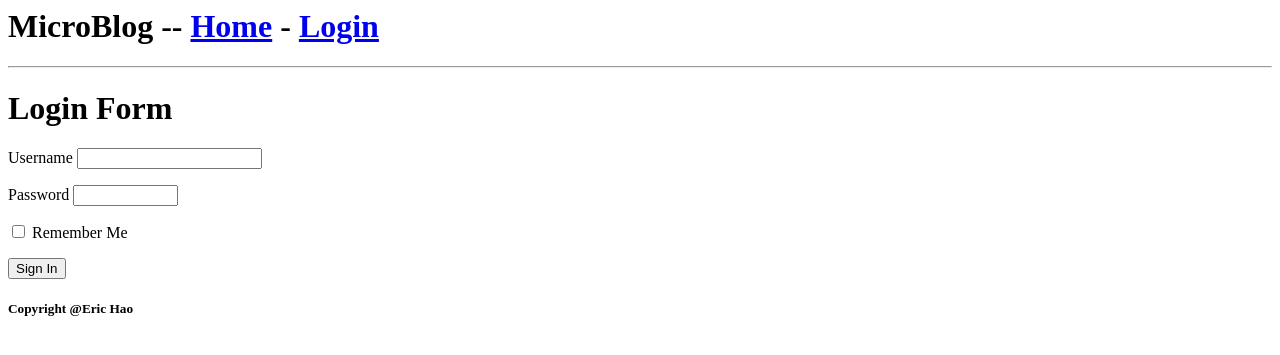
After one commit to hhao99/flask-microblog-t1, a Flask app: page /login in a window 1280 px wide. The commit adds this page. Shown: the top 355 px of the page. Run offline with Flask 2, Linux system fonts and the light colour scheme.

Commit message:
login form

```diff
--- a/app/__init__.py
+++ b/app/__init__.py
@@ -1,4 +1,6 @@
 from flask import Flask, render_template
+from app.config import Config
 app = Flask(__name__)
+app.config.from_object(Config)
 
 from app import routes
--- /dev/null
+++ b/app/config.py
@@ -0,0 +1,4 @@
+import os
+
+class Config(object):
+    SECRET_KEY = os.environ.get('SECRET_KEY') or 'do-not-guest-the-key'
--- /dev/null
+++ b/app/forms.py
@@ -0,0 +1,9 @@
+from flask_wtf import FlaskForm
+from wtforms import StringField, PasswordField, BooleanField, SubmitField
+from wtforms.validators import DataRequired
+
+class LoginForm(FlaskForm):
+    username = StringField('Username',validators=[DataRequired()])
+    password = PasswordField('Password',validators=[DataRequired()])
+    remember_me = BooleanField('Remember Me')
+    submit = SubmitField('Sign In')
--- a/app/routes.py
+++ b/app/routes.py
@@ -1,7 +1,16 @@
 from app import app
-from flask import render_template
+from flask import render_template,flash, redirect
+from app.forms import LoginForm
 
 @app.route("/")
 @app.route("/index")
 def index():
     return render_template("index.html",name="Eric")
+
+@app.route("/login", methods=["GET","POST"])
+def login():
+    form = LoginForm()
+    if form.validate_on_submit():
+        flash('Login requested for user {}, remember_me={}'.format(form.username.data, form.remember_me.data))
+        return redirect('/index')
+    return render_template("login.html",form=form)
--- a/app/templates/base.html
+++ b/app/templates/base.html
@@ -4,9 +4,23 @@
     </head>
     <body>
         <div>
-            <h1>MicroBlog -- <a href="/index">Home</a></h1>
+            <h1>
+                MicroBlog --
+                <a href="{{ url_for('index') }}">Home</a> -
+                <a href="{{ url_for('login') }}">Login</a>
+            </h1>
         </div>
         <hr/>
+
+        {% with messages = get_flashed_messages() %}
+        {% if messages %}
+        <ul>
+            {% for message in messages %}
+            <li> {{message}}</li>
+            {% endfor %}
+        </ul>
+        {% endif %}
+        {% endwith %}
         {% block content %} {% endblock %}
 
         <div>
--- /dev/null
+++ b/app/templates/login.html
@@ -0,0 +1,31 @@
+{% extends "base.html" %}
+{% block content %}
+
+<div>
+    <h1> Login Form</h1>
+    <form action="/login" method="post" novalidate>
+        {{ form.hidden_tag() }}
+        <p>
+            {{form.username.label}}
+            {{form.username(size=20)}}
+            {% for error in form.username.errors %}
+            <span style="color: red;">{{error}}</span>
+            {% endfor %}
+        </p>
+        <p>
+            {{form.password.label}}
+            {{form.password(size=10)}}
+            {% for error in form.password.errors %}
+            <span style="color: red;">{{error}}</span>
+            {% endfor %}
+        </p>
+        <p>
+            {{ form.remember_me()}}
+            {{ form.remember_me.label}}
+        </p>
+        <p>
+            {{ form.submit()}}
+        </p>
+    </form>
+</div>
+{% endblock %}
--- a/requirements.txt
+++ b/requirements.txt
@@ -1,6 +1,7 @@
 argh==0.26.2
 Click==7.0
 Flask==1.0.2
+Flask-WTF==0.14.2
 itsdangerous==1.1.0
 Jinja2==2.10
 MarkupSafe==1.1.0
@@ -9,3 +10,4 @@ PyYAML==3.13
 simplejson==3.16.0
 watchdog==0.9.0
 Werkzeug==0.14.1
+WTForms==2.2.1
```
